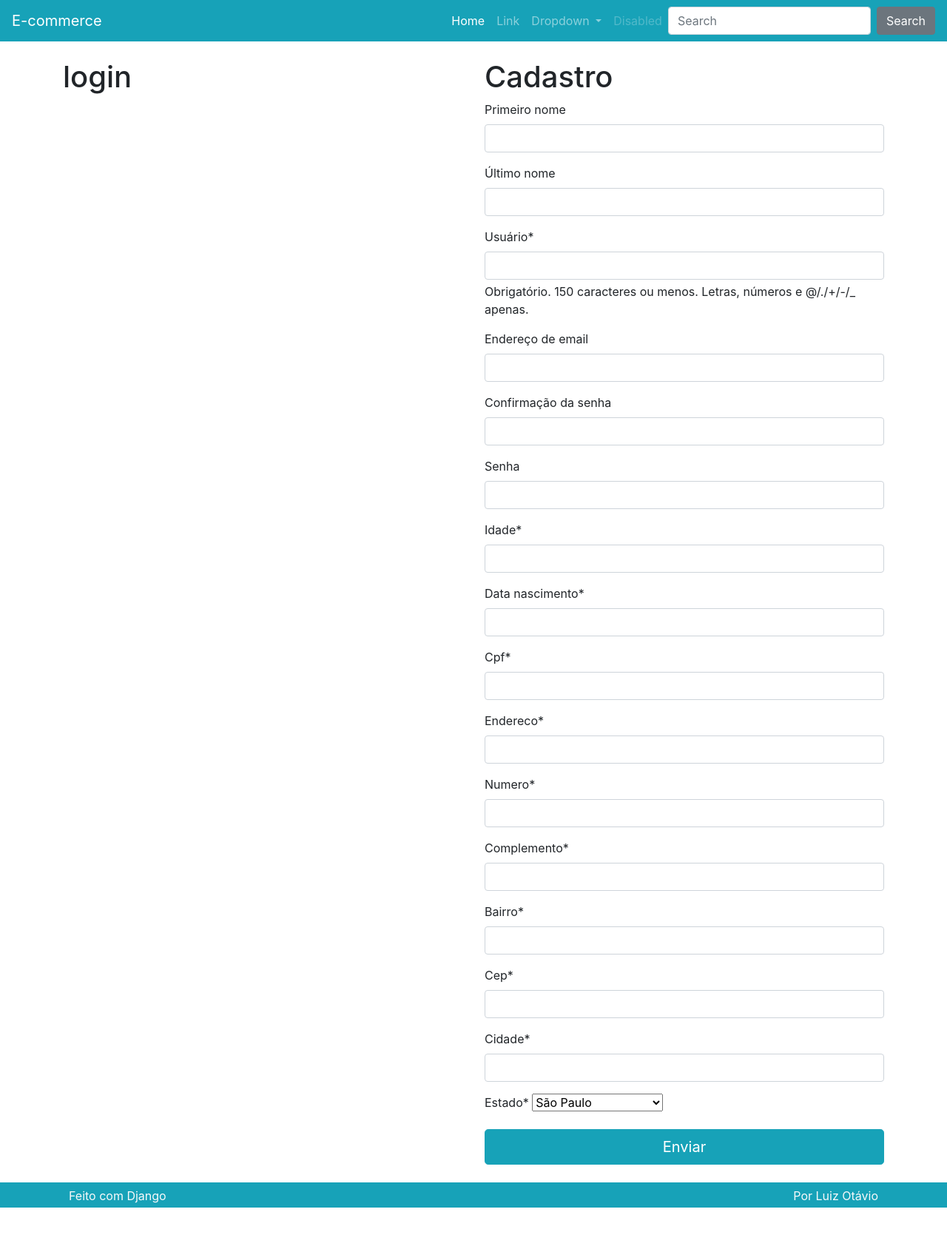
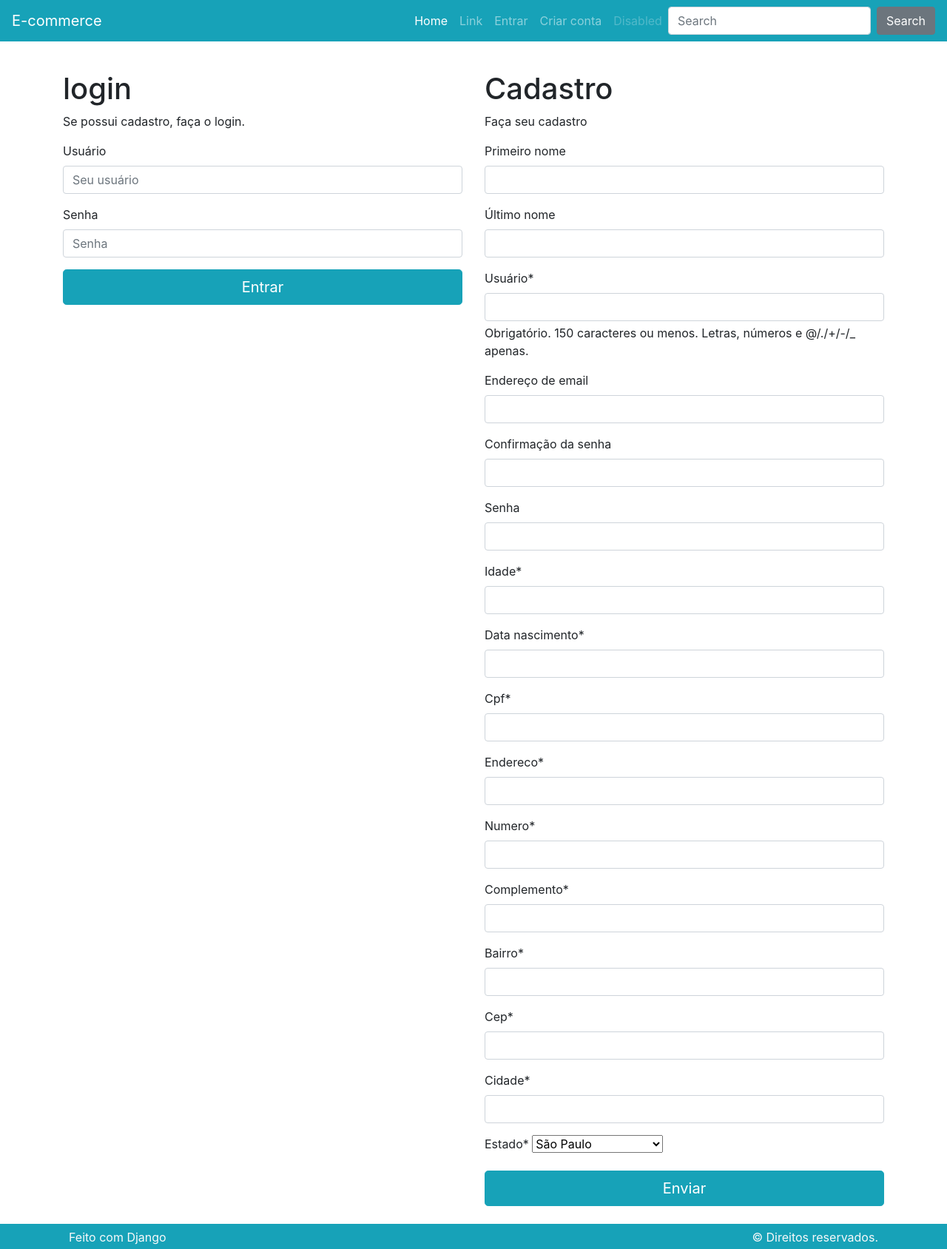
Before and after one commit to glaucoSapucaia/django_e-commerce, a Django app: page /perfil/ in a window 1280 px wide. Shown: the whole page at 74% size. Before the commit the page ends 1632 px from the top, so only its background shows below. Run offline with Django 5.2, Linux system fonts and the light colour scheme; some libraries are stand-ins or nearby versions.

Commit message:
Create login form (bootstrap forms) | Update login and logout views (app perfil)

```diff
--- a/perfil/templates/perfil/atualizar.html
+++ b/perfil/templates/perfil/atualizar.html
@@ -2,4 +2,5 @@
 
 {% block titulo_cadastro %}
 <h1>Atualizar</h1>
+<p>Atualize seu cadastro</p>
 {% endblock titulo_cadastro %}
--- a/perfil/templates/perfil/criar.html
+++ b/perfil/templates/perfil/criar.html
@@ -5,14 +5,30 @@
     <div class="row">
 
         {% if not request.user.is_authenticated %}
-        <div class="col-lg">
+        <div class="col-lg mt-3">
             <h1>login</h1>
+            <p>Se possui cadastro, faça o login.</p>
+
+            <form method='POST' action='{% url "perfil:login" %}'>
+                {% csrf_token %}
+                <div class="form-group">
+                  <label for="InputUsuario1">Usuário</label>
+                  <input type="text" name='username' class="form-control" id="InputUsuario1" aria-describedby="usuarioHelp" placeholder="Seu usuário">
+                </div>
+                <div class="form-group">
+                  <label for="exampleInputPassword1">Senha</label>
+                  <input type="password" name='password' class="form-control" id="exampleInputPassword1" placeholder="Senha">
+                </div>
+                <button type="submit" class="btn btn-primary btn-block btn-lg">Entrar</button>
+              </form>
+
         </div>
         {% endif %}
 
-        <div class="col-lg">
+        <div class="col-lg mt-3">
             {% block titulo_cadastro %}
             <h1>Cadastro</h1>
+            <p>Faça seu cadastro</p>
             {% endblock titulo_cadastro %}
 
             <form action="" method="POST">
--- a/perfil/views.py
+++ b/perfil/views.py
@@ -1,9 +1,10 @@
-from django.shortcuts import render, get_object_or_404
+from django.shortcuts import render, get_object_or_404, redirect
 from django.views import View
 from django.http import HttpResponse
 from perfil import models, forms
 from django.contrib.auth.models import User
-from django.contrib.auth import authenticate, login
+from django.contrib.auth import authenticate, login, logout
+from django.contrib import messages
 import copy
 
 class BasePerfil(View):
@@ -47,8 +48,7 @@ class BasePerfil(View):
 
 class Criar(BasePerfil):
     def post(self, *args, **kwargs):
-        # if not self.userform.is_valid() or not self.perfilform.is_valid():
-        if not self.userform.is_valid():
+        if not self.userform.is_valid() or not self.perfilform.is_valid():
             return self.renderizar
 
         username = self.userform.cleaned_data.get('username')
@@ -94,16 +94,54 @@ class Criar(BasePerfil):
 
         self.request.session['carrinho'] = self.carrinho
         self.request.session.save()
-        return self.renderizar
+
+        messages.success(
+            self.request,
+            'Sucesso no envio dos dados!',
+        )
+        messages.info(
+            self.request,
+            'Você está logado!'
+        )
+
+        # evita o reenvio de formularios ao atualizar a página
+        return redirect('perfil:criar')
 
 class Atualizar(View):
     def get(self, *args, **kwargs):
         return HttpResponse('Atualizar')
 
 class Login(View):
-    def get(self, *args, **kwargs):
-        return HttpResponse('Login')
+    def post(self, *args, **kwargs):
+        username = self.request.POST.get('username')
+        password = self.request.POST.get('password')
+
+        if not username or not password:
+            messages.error(
+                self.request,
+                'Usuario ou senha inválido!'
+            )
+            return redirect('perfil:criar')
+
+        usuario = authenticate(self.request, username=username, password=password)
+        if not usuario:
+            messages.error(
+                self.request,
+                'Usuario não existe!'
+            )
+            return redirect('perfil:criar')
+
+        login(self.request, user=usuario)
+        messages.success(
+            self.request,
+            'Logado com sucesso!'
+        )
+        return redirect('produto:carrinho')
 
 class Logout(View):
     def get(self, *args, **kwargs):
-        return HttpResponse('Logout')
+        carrinho = copy.deepcopy(self.request.session.get('carrinho'))
+        logout(self.request)
+        self.request.session['carrinho'] = carrinho
+        self.request.session.save()
+        return redirect('produto:lista')
--- a/templates/partials/_footer.html
+++ b/templates/partials/_footer.html
@@ -9,7 +9,7 @@
             </div>
             <div class="col">
                 <div class="p-1 text-right">
-                    <span class="align-middle p-1">Por Luiz Otávio</span>
+                    <span class="align-middle p-1">&copy; Direitos reservados.</span>
                 </div>
             </div>
         </div>
--- a/templates/partials/_nav.html
+++ b/templates/partials/_nav.html
@@ -15,18 +15,28 @@
             <li class="nav-item">
                 <a class="nav-link" href="#">Link</a>
             </li>
+
+            {% if request.user.is_authenticated %}
             <li class="nav-item dropdown">
                 <a class="nav-link dropdown-toggle" href="#" id="navbarDropdown" role="button"
                     data-toggle="dropdown" aria-haspopup="true" aria-expanded="false">
-                    Dropdown
+                    Conta
                 </a>
                 <div class="dropdown-menu" aria-labelledby="navbarDropdown">
-                    <a class="dropdown-item" href="#">Action</a>
-                    <a class="dropdown-item" href="#">Another action</a>
-                    <div class="dropdown-divider"></div>
-                    <a class="dropdown-item" href="#">Something else here</a>
+                    <a class="dropdown-item" href="{% url "perfil:criar" %}">Atualizar</a>
+                    <a class="dropdown-item" href="{% url "perfil:logout" %}">Sair</a>
                 </div>
             </li>
+            {% else %}
+            <li class="nav-item">
+                <a class="nav-link" href="{% url "perfil:criar" %}">Entrar</a>
+            </li>
+            <li class="nav-item">
+                <a class="nav-link" href="{% url "perfil:criar" %}">Criar conta</a>
+            </li>
+
+            {% endif %}
+
             <li class="nav-item">
                 <a class="nav-link disabled" href="#">Disabled</a>
             </li>
```
Also changed, not shown: README.md.
